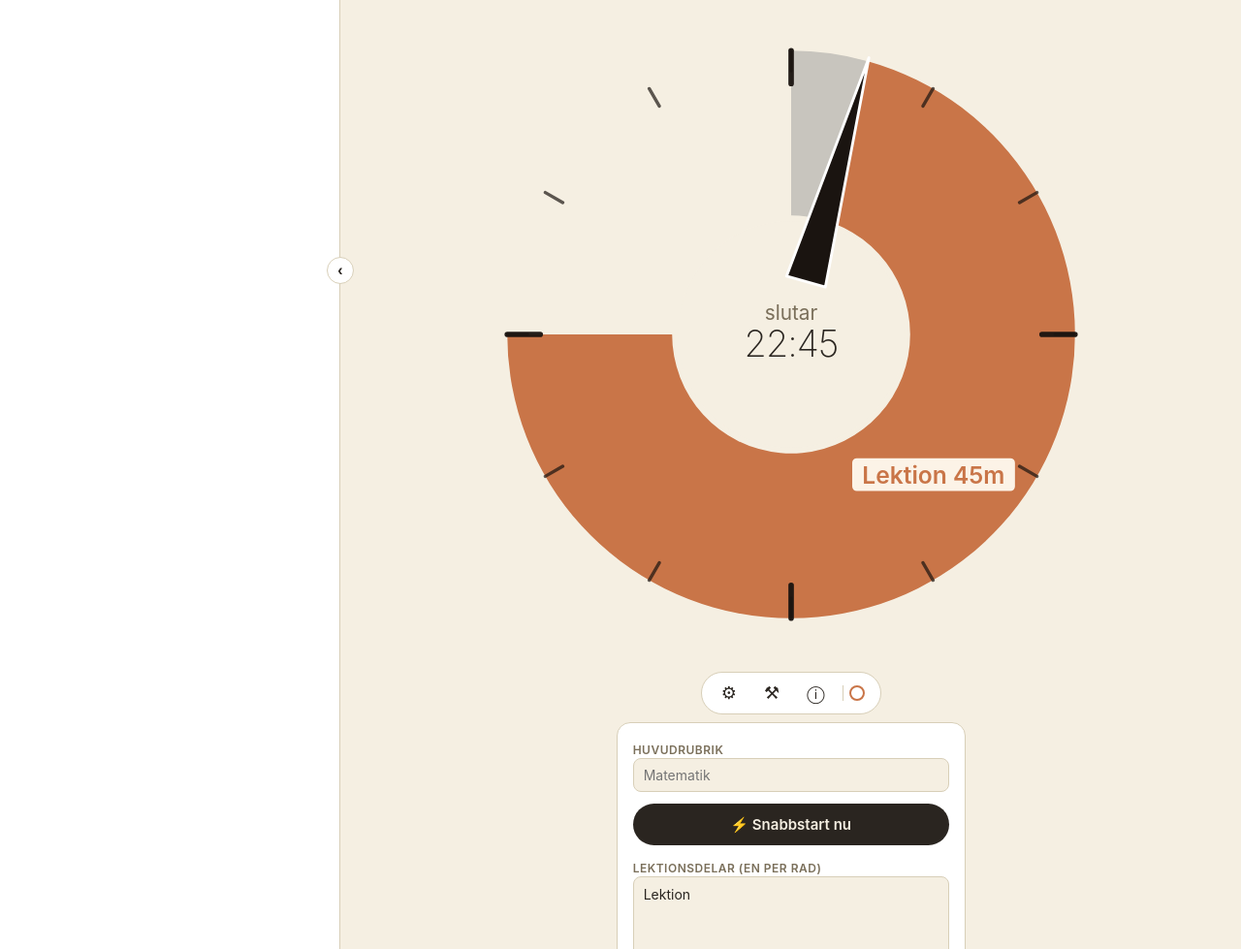
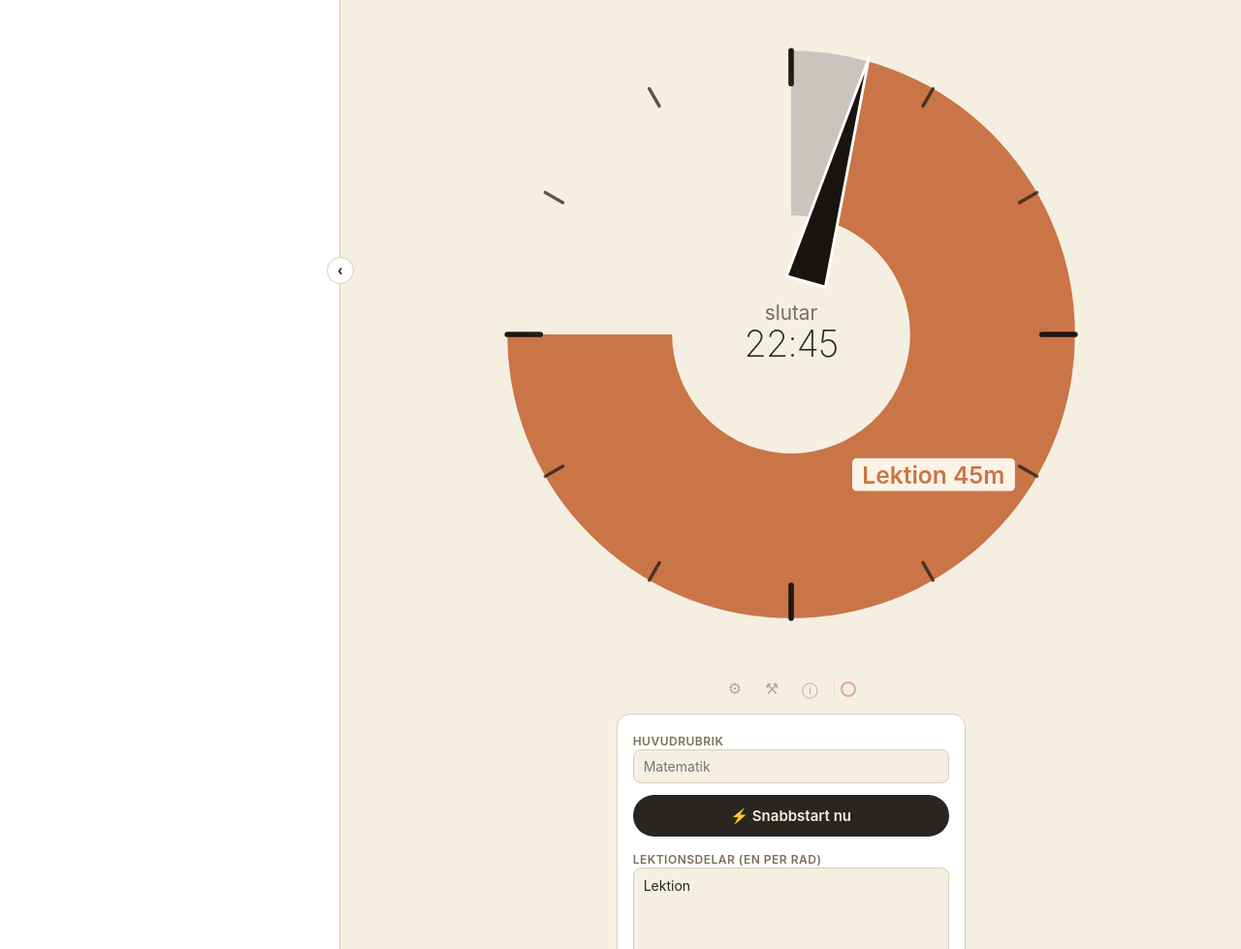
Before and after one commit to ximonse/the_timer, a plain HTML site: page index.html in a window 1280 px wide. Shown: the part 121-1100 px from the top of the page at 97% size. Drawn offline with Linux system fonts and the light colour scheme.

Commit message:
Toolbar mer dämpad: transparent bakgrund, lägre opacitet, full när muspekaren är över

```diff
--- a/index.html
+++ b/index.html
@@ -111,16 +111,19 @@
   body.sb-collapsed svg.clock { width: min(90vh, calc(100vw - 220px)); height: min(90vh, calc(100vw - 220px)); }
   .toolbar {
     display: flex; align-items: center; gap: 8px;
-    background: var(--panel); border: 1px solid var(--border);
-    border-radius: 999px; padding: 6px 10px;
+    background: transparent; border: 0;
+    border-radius: 999px; padding: 4px 6px;
     position: relative;
+    opacity: 0.55;
+    transition: opacity .2s;
   }
+  .toolbar:hover { opacity: 1; }
   .toolbar button.icon {
-    background: transparent; border: 0; color: var(--fg);
-    cursor: pointer; font-size: 18px; padding: 4px 10px;
+    background: transparent; border: 0; color: var(--muted);
+    cursor: pointer; font-size: 16px; padding: 4px 8px;
     border-radius: 999px;
   }
-  .toolbar button.icon:hover { background: var(--pill); }
+  .toolbar button.icon:hover { background: var(--pill); color: var(--fg); }
   .warn-dots { display: flex; gap: 4px; padding: 0 6px; border-left: 1px solid var(--border); }
   .warn-dots .wd {
     width: 16px; height: 16px; border-radius: 50%;
```
